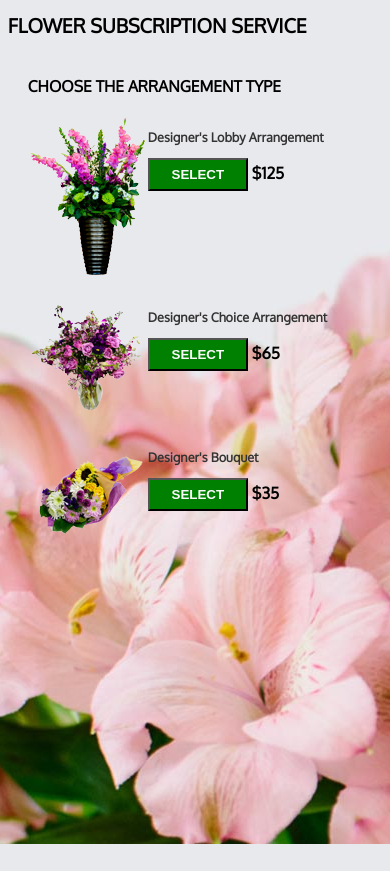
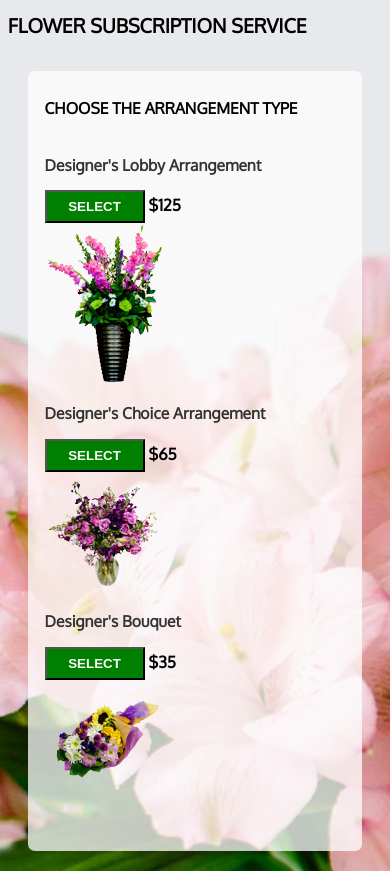
Before and after one commit to selvinor/selvin-subscription-client, a React (Create React App) app: page / in a window 390 px wide. Before the commit the page ends 844 px from the top, so only its background shows below. Built offline with nearby package versions, Linux system fonts and the light colour scheme.

Commit message:
adjusted headings for responsive design

```diff
--- a/src/components/subscription-add-form.css
+++ b/src/components/subscription-add-form.css
@@ -170,11 +170,9 @@
 }
 .selectArr {
   display:inline-block;
+  width:100%;
 }
-.arrangement1 .selectArr {
-  display:inline-block;
 
-}
 .productName {
   margin-top:0px;
 }
@@ -288,22 +286,37 @@
 }
 @media only screen and (max-width: 1366px) {
   .arrangementName {
-    font-size: 2vw;
+    font-size: 1.5vw;
+  }
+  h1 {
+    font-size:3vw;
   }
   h4 {
-    font-size:2.75vw;
+    font-size:2vw;
   }
+  h5 {
+    font-size:1.5vw;
+  }
+
 }
 
 @media only screen and (max-width: 1024px) {
   .arrangementName {
     font-size: 2vw;
   }
+  h1 {
+    font-size:3.5vw;
+  }
   h4 {
     font-size:3vw;
   }
-  h1 {
-    font-size:4vw;
+
+  .arrangements {
+
+    height:840px;
+    padding:1% 0% 0% 5%;
+   background-color:rgba(255, 255, 255, 0.33);
+   border-radius:7px;
   }
 }
 @media only screen and (max-width: 768px) {
@@ -311,15 +324,56 @@
     font-size: 2.5vw;
   }
   h1 {
-    font-size:5vw;
+    font-size:4vw;
   }
   h4 {
+    font-size:3vw;
+  }
+  .arrangements {
+    height:800px;
+    padding:1% 0% 0% 5%;
+   background-color:rgba(255, 255, 255, 0.5);
+   border-radius:7px;
+  }
+}
+@media only screen and (max-width: 680px) {
+  .arrangementName {
+    font-size: 3vw;
+  }
+  h1 {
     font-size:4vw;
+  }
+  h4 {
+    font-size:3vw;
+  }
+    .arrangements {
+
+    height:860px;
+    padding:2% 0% 5% 5%;
+   background-color:rgba(255, 255, 255, 0.5);
+   border-radius:7px;
   }
 }
 @media only screen and (max-width: 600px) {
   .arrangementName {
-    font-size: 3vw;
+    font-size: 3.5vw;
+  }
+  h1 {
+    font-size:4.5vw;
+  }
+  h4 {
+    font-size:3.5vw;
+  }
+    .arrangements {
+    height:840px;
+    padding:2% 0% 5% 5%;
+   background-color:rgba(255, 255, 255, 0.75);
+   border-radius:7px;
+  }
+}
+@media only screen and (max-width: 480px) {
+  .arrangementName {
+    font-size: 4vw;
   }
   h1 {
     font-size:5vw;
@@ -327,10 +381,18 @@
   h4 {
     font-size:4vw;
   }
+
+  ul.arrangements {
+
+    height:790px;
+    padding:2% 0% 0% 5%;
+   background-color:rgba(255, 255, 255, 0.75);
+   border-radius:7px;
+  }
 }
-@media only screen and (max-width: 480px) {
+@media only screen and (max-width: 396px) {
   .arrangementName {
-    font-size: 3.25vw;
+    font-size: 4vw;
   }
   h1 {
     font-size:5vw;
@@ -338,4 +400,50 @@
   h4 {
     font-size:4vw;
   }
+
+  ul.arrangements {
+
+    height:780px;
+    padding:2% 5% 0% 5%;
+   background-color:rgba(255, 255, 255, 0.75);
+   border-radius:7px;
+  }
 }
+
+@media only screen and (max-width: 368px) {
+  .arrangementName {
+    font-size: 4vw;
+  }
+  h1 {
+    font-size:5vw;
+  }
+  h4 {
+    font-size:4vw;
+  }
+
+  ul.arrangements {
+
+    height:720px;
+    padding:5% 10% 0% 5%;
+   background-color:rgba(255, 255, 255, 0.75);
+   border-radius:7px;
+  }
+}
+@media only screen and (max-width: 320px) {
+  .arrangementName {
+    font-size: 4.5vw;
+  }
+  h1 {
+    font-size:5vw;
+  }
+  h4 {
+    font-size:4vw;
+  }
+
+  ul.arrangements {
+    height:700px;
+    padding:5% 10%;
+   background-color:rgba(255, 255, 255, 0.75);
+   border-radius:7px;
+  }
+}
```
Also changed, not shown: src/components/subscription-list.js (+11 -2 lines).
